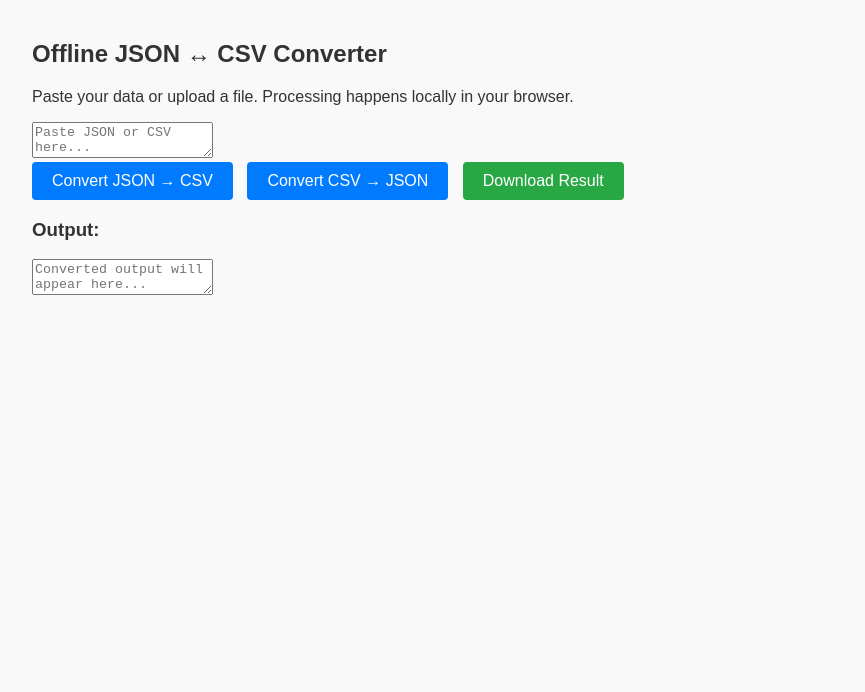
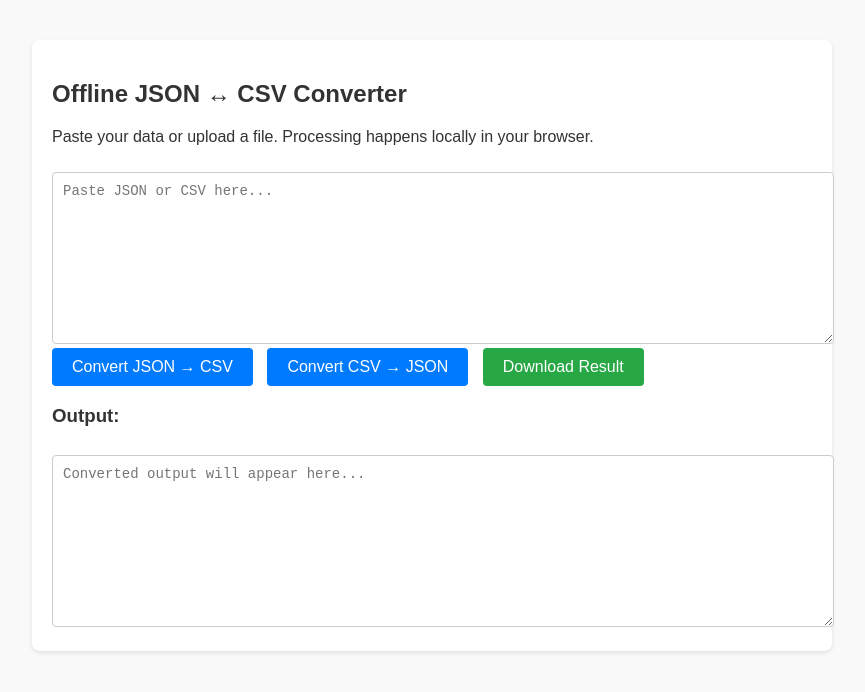
Before and after one commit to nick-codemycodes/json-csv-converter, a plain HTML site: page index.html in a window 1280 px wide. Shown: the whole page, without its empty margins (208-1073 px from the left). Drawn offline with Linux system fonts and the light colour scheme.

Commit message:
style(container): Add padding, rounded rect corners, a box-shadow and white bg

```diff
--- a/index.html
+++ b/index.html
@@ -7,7 +7,8 @@
         body { font-family: sans-serif; max-width: 800px; margin: 40px auto; padding: 0 20px; background: #f9f9f9; color: #333; }
         button { padding: 10px 20px; font-size: 16px; cursor: pointer; background: #007bff; color: white; border: none; border-radius: 4px; margin-right: 10px; }
         button:hover { background: #0056b3; }
-
+        .container { background: white; padding: 20px; border-radius: 8px; box-shadow: 0 2px 4px rgba(0,0,0,0.1); }
+        textarea { width: 100%; height: 150px; margin-top: 10px; padding: 10px; font-size: 14px; border-radius: 4px; border: 1px solid #ccc; }
         </style>
 </head>
 <body>
```
